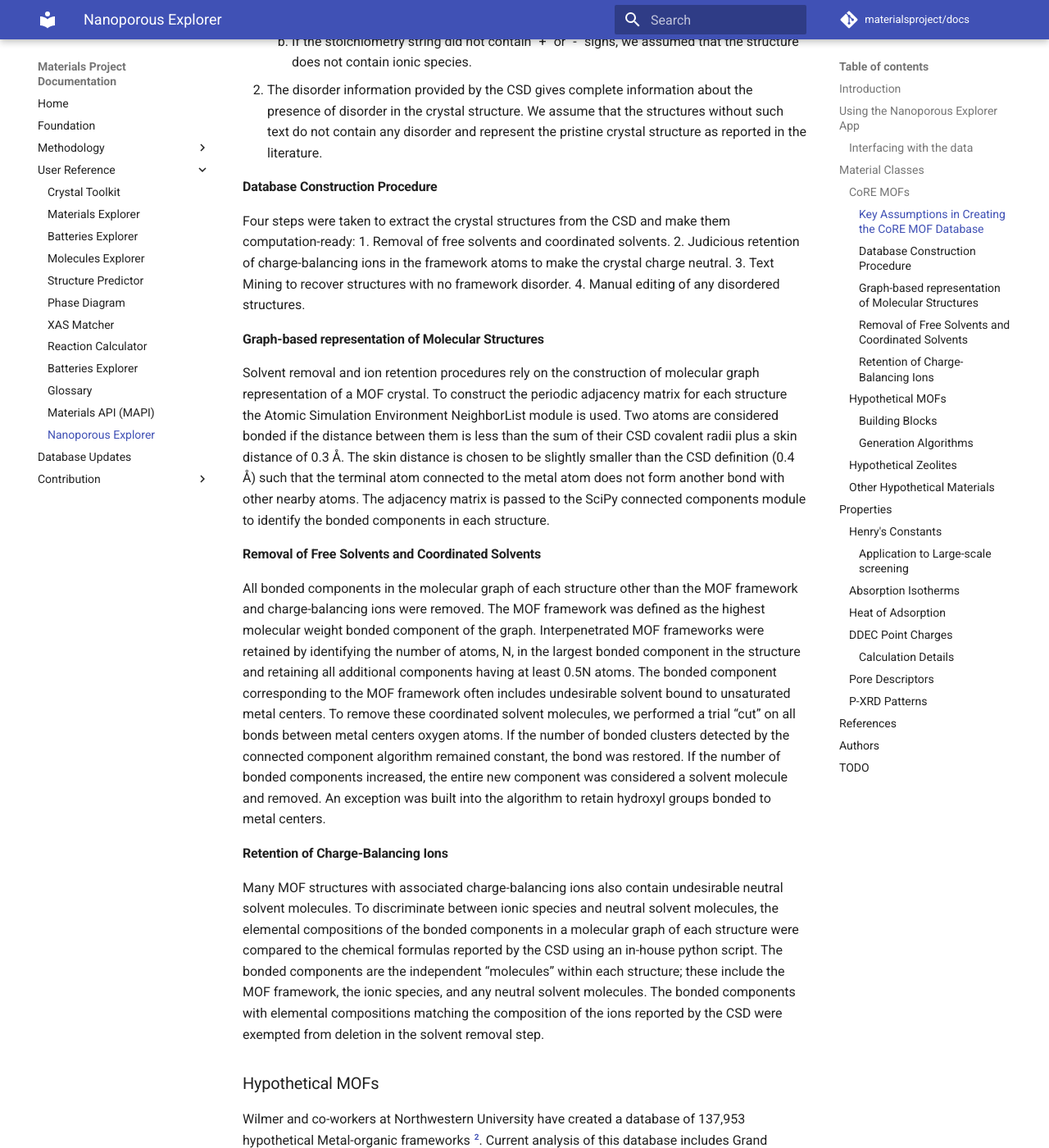
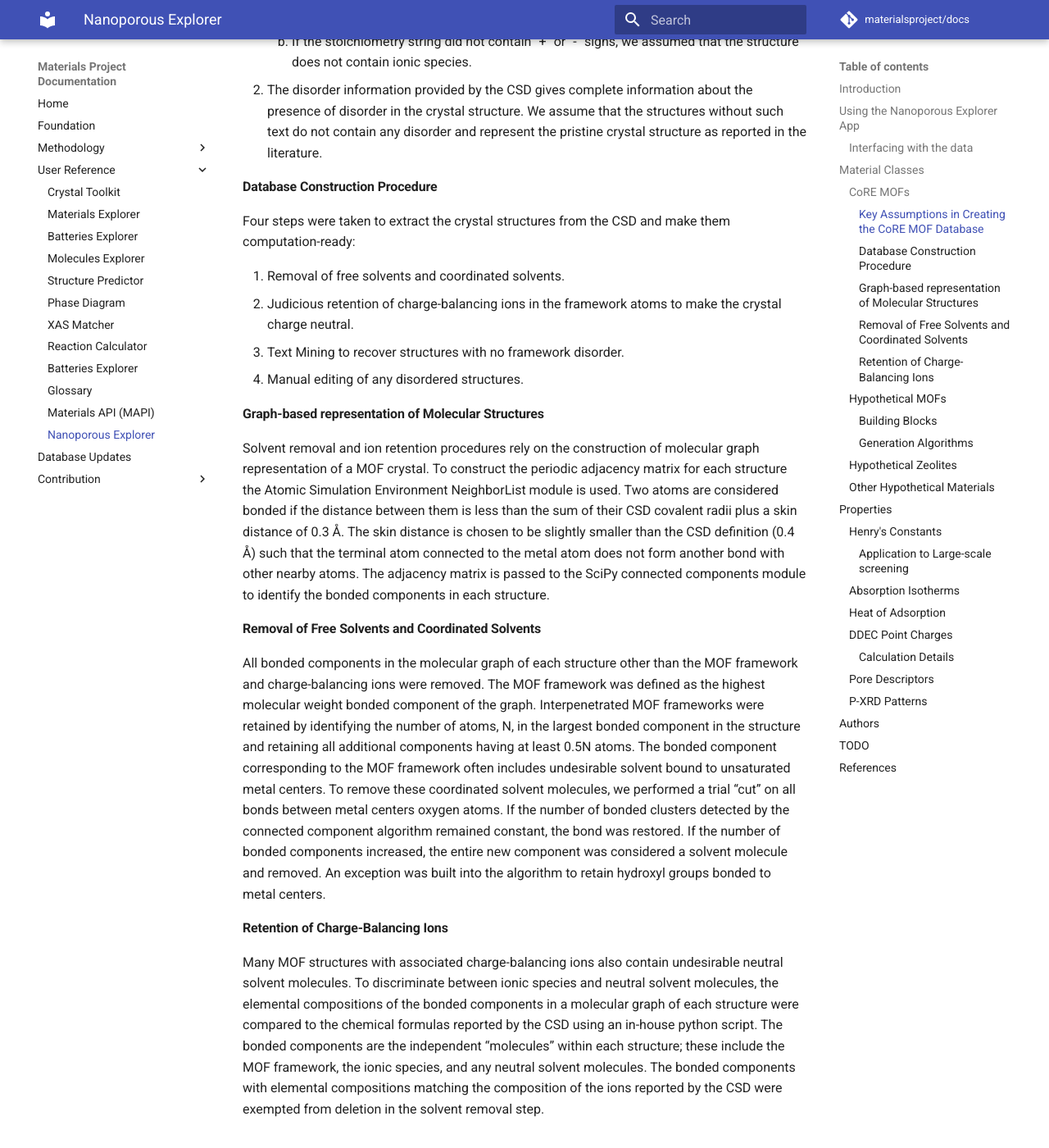
Before and after one commit to materialsproject/docs, an MkDocs documentation site: the page built from docs/user-guide/nanoporous-explorer.md, in a window 1280 px wide and 1400 px high, scrolled down 1689 px. Shown: the whole window at 82% size. Built offline with MkDocs 1.6.1 and Material for MkDocs 9.7.7, drawn with Linux system fonts in a browser that asks for light colours; formulas are drawn with MathJax 3; comment, search, counter and statistics services are not loaded; some of the changed lines change nothing that is shown; some of the changed text lies outside the part shown.

Commit message:
minor fixes

```diff
--- a/docs/user-guide/nanoporous-explorer.md
+++ b/docs/user-guide/nanoporous-explorer.md
@@ -26,6 +26,7 @@
 
 #### Database Construction Procedure
 Four steps were taken to extract the crystal structures from the CSD and make them computation-ready:
+
 1. Removal of free solvents and coordinated solvents.
 2. Judicious retention of charge-balancing ions in the framework atoms to make the crystal charge neutral.
 3. Text Mining to recover structures with no framework disorder.
@@ -41,7 +42,7 @@
 Many MOF structures with associated charge-balancing ions also contain undesirable neutral solvent molecules. To discriminate between ionic species and neutral solvent molecules, the elemental compositions of the bonded components in a molecular graph of each structure were compared to the chemical formulas reported by the CSD using an in-house python script. The bonded components are the independent “molecules” within each structure; these include the MOF framework, the ionic species, and any neutral solvent molecules. The bonded components with elemental compositions matching the composition of the ions reported by the CSD were exempted from deletion in the solvent removal step.
 
 ### Hypothetical MOFs
-Wilmer and co-workers at Northwestern University have created a database of 137,953 hypothetical Metal-organic frameworks [^2]. Current analysis of this database includes Grand Canonical Monte Carlo (GCMC) simulations to estimate the methane storage and working capacity of MOFs using Universal Force Field parameters (UFF). Among the top 300 hypothetical MOFs, Wilmer and co-workers identified target materials for synthesis and measured gas adsorption characteristics and found that excellent agreement between simulation and experiment. The hypothetical MOF database has also been used to define the structure-property relationship for $\ce{CO2}$ and $\ce{N2} separation[^3], Xe/Kr separation[^4], and hydrogen storage applications[^5].
+Wilmer and co-workers at Northwestern University have created a database of 137,953 hypothetical Metal-organic frameworks [^2]. Current analysis of this database includes Grand Canonical Monte Carlo (GCMC) simulations to estimate the methane storage and working capacity of MOFs using Universal Force Field parameters (UFF). Among the top 300 hypothetical MOFs, Wilmer and co-workers identified target materials for synthesis and measured gas adsorption characteristics and found that excellent agreement between simulation and experiment. The hypothetical MOF database has also been used to define the structure-property relationship for $\ce{CO2}$ and $\ce{N2}$ separation[^3], Xe/Kr separation[^4], and hydrogen storage applications[^5].
 
 #### Building Blocks
 A novel, bottom-up algorithm was developed to speed up structure enumeration. One hundred and two building blocks with varying degree of geometry and number of acids sites (e.g., COOH- sites) were used. The building blocks are divided into three main groups: metal nodes, organic linkers, and functional groups. Table 1 and Figure 1 summarizes the building blocks used in structure generation algorithm for Ref. [^1].
@@ -71,7 +72,7 @@
 $$A_{ads}=-RT\text{ln}(RT{\rho}_sK_H)$$ Eq.2
 
 #### Application to Large-scale screening
-Recently, the ratio of Henry’s constant has been used to rapidly assess the materials selectivity of one molecule over another (e.g., $\ce{CO2}$ over $\ce{H2}$). Examples of such studies in literature include work by Haldoupis, et. al ($\ce{CO2}$/$\ce{H2}$)[^13] and Watanabe, et. al. ($\ce{CO2}/$\ce{N2}$)[^14].
+Recently, the ratio of Henry’s constant has been used to rapidly assess the materials selectivity of one molecule over another (e.g., $\ce{CO2}$ over $\ce{H2}$). Examples of such studies in literature include work by Haldoupis, et. al ($\ce{CO2}$/$\ce{H2}$)[^13] and Watanabe, et. al. ($\ce{CO2}$/$\ce{N2}$)[^14].
 
 ### Absorption Isotherms
 In porous materials, such as zeolites, metal-organic frameworks (MOFs), and porous polymer networks (PPNs), adsorption is the physical adsorption of molecules from a gas or liquid phase onto the solid surface, such as pore wall. An adsorption isotherm is the loading of adsorbate as a function of pressure and/or composition at a given temperature in thermodynamic equilibrium. Adsorption isotherms are sometimes normalized by the mass or volume of the adsorbent to allow comparison of the adsorption capacity of different materials.  Adsorption isotherms are fundamental in characterizing the suitability of nanoporous materials for gas storage and separation applications. Experimentally measured nitrogen and argon isotherms are used to determine the surface area and pore size distribution of nanoporous materials [^15].
@@ -109,15 +110,28 @@
 * Pore Limiting Diameter (PLD): Is defined as the smallest opening along the pore that a molecule needs to cross in order to diffuse through this material. This quantity is also know as the largest free sphere. Reported in units of Å.
 * Largest Cavity Diameter (LCD): Is defined as the largest opening along the pore. This quantity is also known as the largest included sphere. Reported in units of Å.
 * Void Fraction: Is defined as the fraction of the unit cell volume that is accessible to specific molecule. All the values have been so far computed for a $\ce{CH4}$ molecule using a sphere of radius 1.645 Å.
-* Accessible Surface Area: Is defined as the surface area that a sorbate molecule can access inside the pores of a material. It is computed using the method by Düren et al. [^22]. All the values have been so far computed for a $\ce{CH4} molecule using a sphere of radius 1.645 Å. Reported in units of $m^2/\text{cm}^3$
+* Accessible Surface Area: Is defined as the surface area that a sorbate molecule can access inside the pores of a material. It is computed using the method by Düren et al. [^22]. All the values have been so far computed for a $\ce{CH4}$ molecule using a sphere of radius 1.645 Å. Reported in units of $m^2/\text{cm}^3$
 
-All the pore descriptors have been calculated using the open source software Zeo++ (http://www.maciejharanczyk.info/Zeopp/about.html)
+All the pore descriptors have been calculated using the open source software [Zeo++](http://www.maciejharanczyk.info/Zeopp/about.html)
 
 ### P-XRD Patterns
 Simulated powder X-ray diffraction (PXRD) patterns derived from crystallographic data are provided for nanoporous materials. PXRD is a widely used technique for characterizing solid materials. The scattering of X-rays from atoms produces a diffraction pattern, which contains information about the atomic arrangement within the crystal. Therefore, the PXRD pattern can serve as the fingerprint to identify the phase and structure of a solid materials [^23].
 PXRD pattern of a solid material is commonly recorded using a diffractometer. The results can be used to determine phase composition, unit cell lattice parameters, crystal structure, Texture/Orientation and crystalline size.
 
+## Authors
+* Jeffrey Camp
+* Greg Chung
+* Emmanuel Haldoupis
+* Dalar Nazarian
+* Tess Smidt
+
+##TODO
+* Add table
+* Add figures
+* Add reference doi's
+
 ## References
+
 [^1]:
 [^2]:
 [^3]:
@@ -141,15 +155,3 @@
 [^21]:
 [^22]:
 [^23]:
-
-## Authors
-* Jeffrey Camp
-* Greg Chung
-* Emmanuel Haldoupis
-* Dalar Nazarian
-* Tess Smidt
-
-##TODO
-* Add table
-* Add figures
-* Add reference doi's
```
